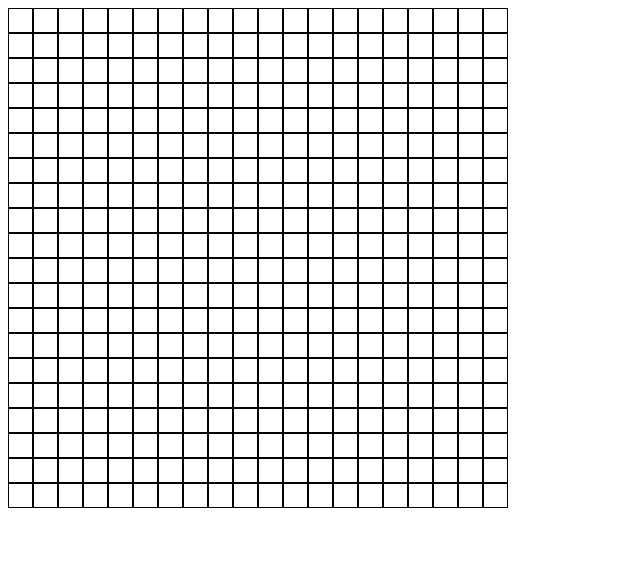
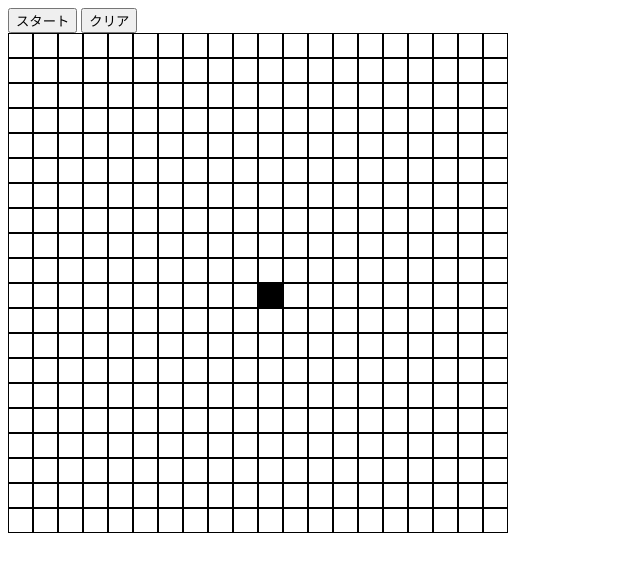
Before and after one commit to eguchi-asial/lifegame, a website built with Vite: page index.html in a window 1280 px wide. Both pictures are taken after a click on the element 258 px from the left and 258 px from the top of the page. Shown: the whole page, without its empty margins (0-640 px from the left). Built offline with nearby package versions, Linux system fonts and the light colour scheme.

Commit message:
クリック処理 クリア処理

```diff
--- a/index.html
+++ b/index.html
@@ -8,6 +8,10 @@
 </head>
 
 <body>
+  <div>
+    <button id="startButton">スタート</button>
+    <button id="clearButton">クリア</button>
+  </div>
   <canvas id="lifegame" width="500" height="500" />
   <script type="module" src="/src/index.ts"></script>
 </body>
--- a/src/index.ts
+++ b/src/index.ts
@@ -6,13 +6,33 @@ class Lifegame {
     this._canvas = canvas;
     this._context = this._canvas.getContext('2d');
     if (!this._canvas || !this._context) throw new Error('invalid canvas');
-    // 一旦全体を白塗り
-    this._context.fillStyle = 'white';
-    this._context.fillRect(0, 0, this._canvas.width, this._canvas.height);
+    // canvas初期描画処理
+    this.initCanvas();
+    // events
+    this._canvas.addEventListener('click', this.onClickCanvas);
+    const startButton = document.querySelector('#startButton');
+    startButton?.addEventListener('click', this.onClickStartButton);
+    const clearButton = document.querySelector('#clearButton');
+    clearButton?.addEventListener('click', this.onClickClearButton);
+  }
+
+  /* getter */
+  get context(): CanvasRenderingContext2D | null {
+    return this._context;
+  }
+
+  /* functions */
+
+  /**
+   * フレーム枠描画
+   * @returns
+   */
+  drawFrame = (): void => {
+    if (!this._context) throw new Error('context is not found');
     // 枠描画
     this._context.beginPath();
     this._context.lineWidth = 2;
-    this._context.strokeStyle = 'black';
+    this._context.strokeStyle = '#000000';
     // 上横線
     this._context.moveTo(0, 0);
     this._context.lineTo(this._canvas.width, 0);
@@ -29,12 +49,19 @@ class Lifegame {
     this._context.moveTo(0, this._canvas.height);
     this._context.lineTo(0, -(this._canvas.height));
     this._context.stroke();
+  };
 
-    // 全部のマス目(20 x 20)を白で塗り潰し
+  /**
+   * 全部のマス目(20 x 20)を白で塗り潰し
+   * @returns
+   */
+  clearSquares = () => {
+    if (!this._context) throw new Error('context is not found');
+
     this._context.moveTo(0, 0);
-    this._context.fillStyle = 'white';
-    const squareWidth = this._canvas.width / this._squaresCount
-    const squareHeight = this._canvas.height / this._squaresCount
+    this._context.fillStyle = '#ffffff';
+    const squareWidth = this._canvas.width / this._squaresCount;
+    const squareHeight = this._canvas.height / this._squaresCount;
     for (let i = 0; i < this._squaresCount; i++) {
       for (let ii = 0; ii < this._squaresCount; ii++) {
         const x = i === 0 ? this._context.lineWidth : i * squareWidth + this._context.lineWidth;
@@ -44,7 +71,14 @@ class Lifegame {
         this._context.fillRect(x, y, w, h);
       }
     }
-    // 罫線描画
+  };
+
+  /**
+   * 罫線描画
+   * @returns
+   */
+  drawRuledLine = () => {
+    if (!this._context) throw new Error('context is not found');
     // 縦線
     for (let i = 0; i < this._canvas.width + 1; i++) {
       this._context.moveTo((i * (this._canvas.width / this._squaresCount)), 0);
@@ -58,21 +92,67 @@ class Lifegame {
       this._context.lineTo(this._canvas.width, (i * (this._canvas.height / this._squaresCount)));
       this._context.stroke();
     }
-    this._canvas.addEventListener('click', this.onCLick)
-  }
+  };
 
-  get context(): CanvasRenderingContext2D | null {
-    return this._context;
-  }
-
-  onCLick = (e: Event) => {
+  /**
+   * Canvas全体のクリック処理
+   * @param e
+   */
+  onClickCanvas = (e: Event) => {
+    if (!this._context) throw new Error('context is not found');
     const pe = e as PointerEvent;
     const clickedElement: HTMLElement = pe.target as HTMLElement;
     const rect = clickedElement.getBoundingClientRect();
     const x = pe.clientX - rect.left;
     const y = pe.clientY - rect.top;
-    console.log(`x: + ${x} y: + ${y}`);
-  }
+    // console.log(`x: + ${x} y: + ${y}`);
+    const rectWith = this._canvas.width / this._squaresCount;
+    const rectHeight = this._canvas.height / this._squaresCount;
+    // x座標が何番目のマスに当たるのか算出
+    const xIndex = Math.floor(x / rectWith);
+    const yIndex = Math.floor(y / rectHeight);
+    // console.log(`xIndex: ${xIndex}, yIndex: ${yIndex}`);
+    const drawStartX = Math.floor(this._canvas.width - ((this._squaresCount - xIndex) * rectWith));
+    const drawStartY = Math.floor(this._canvas.height - ((this._squaresCount - yIndex) * rectHeight));
+    // console.log(`drawStartX: ${drawStartX}, drawStartY: ${drawStartY}`);
+    // 塗りつぶし処理
+    // console.log('this._context.fillStyle: ', this._context.fillStyle);
+    this._context.strokeRect(drawStartX, drawStartY, rectWith, rectHeight);
+    const rectFillColor = this._context.fillStyle === '#000000' ? '#ffffff' : '#000000';
+    this._context.fillStyle = rectFillColor;
+    this._context.fillRect(drawStartX, drawStartY, rectWith - 1, rectHeight - 1);
+    this.drawFrame();
+  };
+
+  /**
+   * スタートボタン押下処理
+   * @returns
+   */
+  onClickStartButton = () => {
+    if (!this._context) throw new Error('context is not found');
+    // TODO setIntervalで面判定処理入れる
+  };
+
+  /**
+   * クリアボタン押下処理
+   */
+  onClickClearButton = () => {
+    this.initCanvas();
+  };
+
+  initCanvas = () => {
+    if (!this._context) throw new Error('context is not found');
+    this._context.clearRect(0, 0, this._canvas.width, this._canvas.height);
+    // 一旦全体を白塗り
+    this._context.fillStyle = '#ffffff';
+    this._context.fillRect(0, 0, this._canvas.width, this._canvas.height);
+    // フレーム枠描画
+    this.drawFrame();
+    // 全部のマス目(20 x 20)を白で塗り潰し
+    this.clearSquares();
+    // 縦横罫線描画
+    this.drawRuledLine();
+  };
 }
 
 const initCanvas = (): void => {
```
